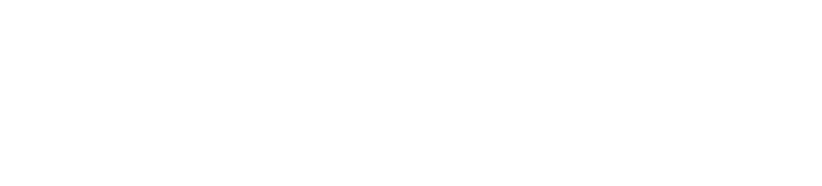
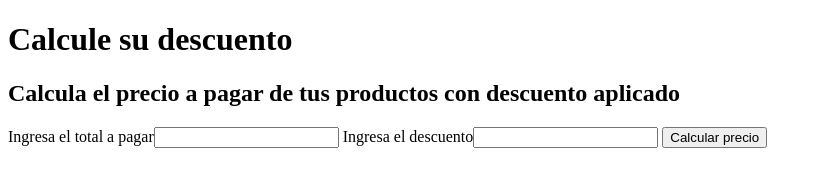
Before and after one commit to fedeMaidana/precios-y-descuentos, a plain HTML site: page index.html in a window 1280 px wide. Shown: the whole page, without its empty margins (0-822 px from the left). Drawn offline with Linux system fonts and the light colour scheme.

Commit message:
Agregue un formulario que conecte a javascript para calcular un descuento al realizar compras

```diff
--- a/index.html
+++ b/index.html
@@ -4,9 +4,25 @@
     <meta charset="UTF-8">
     <meta name="viewport" content="width=device-width, initial-scale=1.0">
     <link rel="stylesheet" href="./css/styles.css">
-    <title>Document</title>
+    <title>Porcentajes y Descuentos</title>
 </head>
 <body>
+    <head>
+        <h1>Calcule su descuento</h1>
+    </head>
+    <section>
+        <h2>Calcula el precio a pagar de tus productos con descuento aplicado</h2>
+        <form>
+            <label for="inputPrice">
+                Ingresa el total a pagar<input type="number" id="inputPrice">
+            </label>
+            <label for="inputDiscount">
+                Ingresa el descuento<input type="number" id="inputDiscount">
+            </label>
+            <button type="button" onclick="getResult()">Calcular precio</button>
+        </form>
+        <p id="showResult"></p>
+    </section>
 
     <script src="./javascript/discounts.js"></script>
 </body>
--- a/javascript/discounts.js
+++ b/javascript/discounts.js
@@ -0,0 +1,13 @@
+function calculatePriceWithDiscount(price, discount){
+    let discountedPercentage = 100 - discount;
+    let priceWithDiscount = (price * discountedPercentage) / 100;
+    return priceWithDiscount;
+}
+
+function getResult(){
+    let price = document.getElementById("inputPrice").value;
+    let discount = document.getElementById("inputDiscount").value;
+    let showResult = document.getElementById("showResult");
+    let result = calculatePriceWithDiscount(price, discount);
+    showResult.innerText = "El total a pagar con el descuento aplicado es de " + result + " pesos";
+}
```
